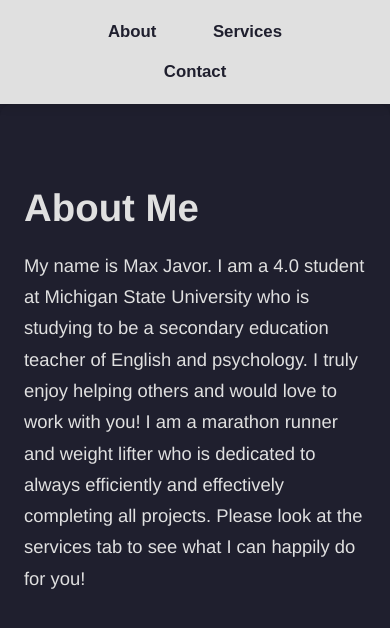
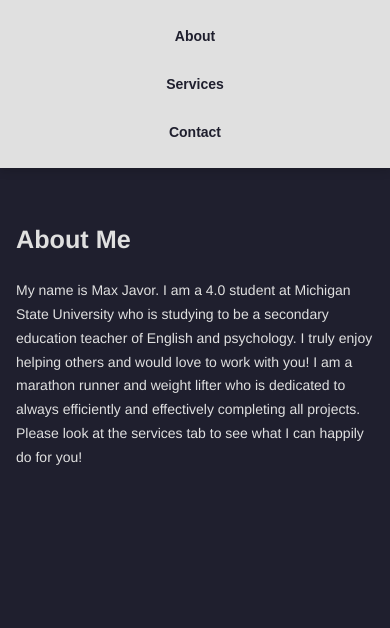
Before and after one commit to TheJavorApproach/consulting, a plain HTML site: page index.html in a window 390 px wide. Drawn offline with Linux system fonts and the light colour scheme.

Commit message:
updated styling for mobile responsiveness

```diff
--- a/index.html
+++ b/index.html
@@ -2,6 +2,7 @@
 <html>
 <head>
   <title>Max Javor Consulting</title>
+  <meta name="viewport" content="width=device-width, initial-scale=1.0">
   <link rel="stylesheet" href="https://cdnjs.cloudflare.com/ajax/libs/font-awesome/6.5.0/css/all.min.css">
   <link rel="stylesheet" href="style.css">
 </head>
@@ -24,14 +25,14 @@
     <ul>
       <li>Profile website creation</li>
       <li>Website management and maintenance upon creation</li>
-      <li>Consulting</li>
-      <p>I will work with you however you choose. We can work strictly online through the use of phone calls or web meetings, strictly in person in a public setting such as a restaurant or a library, or through a hybrid environment of both online and in person. If there is a different way you would prefer to work together, I am more than welcome to be flexible and match your preferences!</p>
     </ul>
+
+    <p>I will work with you however you choose. We can work strictly online through the use of phone calls or web meetings, strictly in person in a public setting such as a restaurant or a library, or through a hybrid environment of both online and in person. If there is a different way you would prefer to work together, I am more than welcome to be flexible and match your preferences!</p>
   </section>
 
   <section id="contact" class="section">
     <h1>Contact Me</h1>
-     <p>Reach out to me however it best suits you. Expect a response within one business day of contacting me. If I am unavailable to take your call, please feel free to leave a message.</p>
+    <p>Reach out to me however it best suits you. Expect a response within one business day of contacting me. If I am unavailable to take your call, please feel free to leave a message.</p>
     <p>Email: maxjavor9@gmail.com</p>
     <p>Phone: 734-773-9958</p>
   </section>
--- a/style.css
+++ b/style.css
@@ -5,6 +5,8 @@ html, body {
   font-family: "Helvetica Neue", Helvetica, Arial, sans-serif;
   background-color: #1f1f2e; /* Navy background */
   color: #e0e0e0; /* Soft gray text for readability */
+  font-size: 16px;
+  line-height: 1.6;
 }
 
 /* Navbar */
@@ -16,6 +18,9 @@ html, body {
   position: sticky;
   top: 0;
   z-index: 100;
+  display: flex;
+  flex-wrap: wrap;
+  justify-content: center;
 }
 
 .navbar button {
@@ -25,7 +30,7 @@ html, body {
   font-size: 1.05em;
   font-weight: 700; /* Bold font */
   padding: 10px 18px;
-  margin: 0 8px;
+  margin: 8px;
   cursor: pointer;
   transition: color 0.25s ease, transform 0.2s ease;
 }
@@ -89,3 +94,36 @@ ul {
     transform: translateY(0);
   }
 }
+
+/* ✅ Responsive adjustments */
+@media (max-width: 600px) {
+  html, body {
+    font-size: 14px;
+  }
+
+  .navbar {
+    flex-direction: column;
+    align-items: center;
+  }
+
+  .navbar button {
+    font-size: 1rem;
+    padding: 10px;
+    width: 90%;
+    margin: 6px 0;
+  }
+
+  .section.showing {
+    padding: 30px 16px;
+    border-radius: 0;
+    box-shadow: none;
+  }
+
+  h1 {
+    font-size: 1.8em;
+  }
+
+  p, ul {
+    font-size: 1em;
+  }
+}
```
